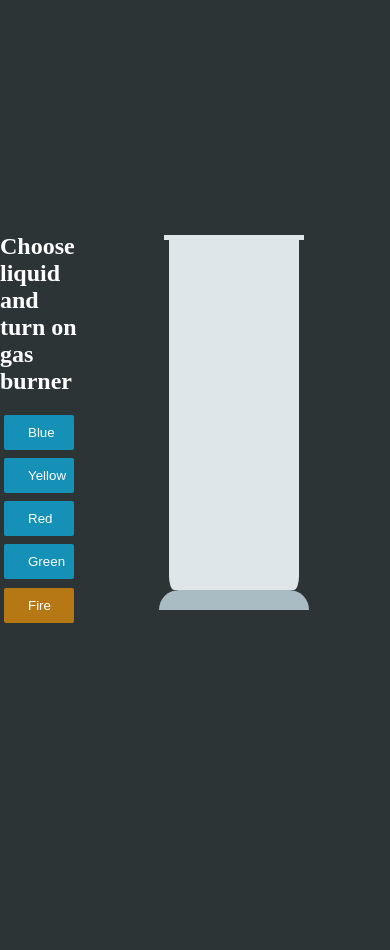
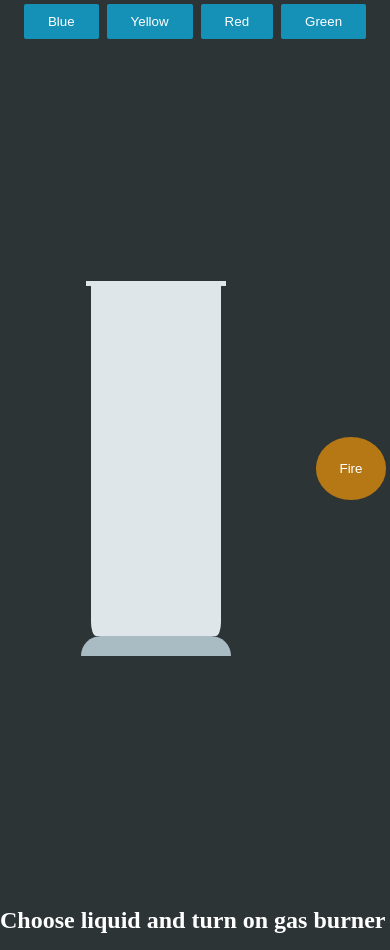
Before and after one commit to mrTibet/liquids, a plain HTML site: page index.html in a window 390 px wide. Before the commit the page ends 844 px from the top, so only its background shows below. Drawn offline with Linux system fonts and the light colour scheme.

Commit message:
add media and change position of elements

```diff
--- a/index.html
+++ b/index.html
@@ -8,9 +8,11 @@
     <script src="index.js"></script>
 </head>
 <body>
-    <main>
-        <div class="sidepanel">
-            <h1 id='tit'>Choose liquid and turn on gas burner</h1>
+
+        <div class="headpanel">
+            <div class="information">
+                <h1 id='tit'>Choose liquid and turn on gas burner</h1>
+            </div>
         <div class="buttons active-btn" id="home-blue">
 
             <button class="btn" data-target="home-blue">Blue</button>
@@ -39,8 +41,8 @@
             <button class="btn" data-target="red">Red</button>
             <button class="btn" data-target="green">Green</button>
         </div>
-        <button id="fire" data-target="fire">Fire</button>
         </div>
+    <main>
         <div class="field">
             <div class="line"></div>
             <div class="boxes">
@@ -62,10 +64,14 @@
         </div>
         <div class="gas-burner"></div>
         </div>
-
+        <div class="control-burner">
+            <button id="fire" data-target="fire">Fire</button>
+        </div>
         </div>
     </main>
-
+    <footer class="information-b">
+        <h1 id='tit'>Choose liquid and turn on gas burner</h1>
+    </footer>
 
 </body>
 </html>
--- a/style.css
+++ b/style.css
@@ -5,10 +5,14 @@ body{
 main{
     display: flex;
 }
-.sidepanel {
+.headpanel {
     display: flex;
-    flex-direction: column;
+    justify-content:space-between;
+}
+.control-burner{
+    display: flex;
     justify-content: center;
+    align-items: center;
     width: 20%;
 }
 .field{
@@ -62,7 +66,7 @@ main{
 }
 .active-btn{
     display: flex;
-    flex-direction: column;
+    /*flex-direction: column;*/
 }
 .btn{
     padding: 10px 24px;
@@ -83,13 +87,14 @@ h1{
     color: white;
 }
 .fresh{
-    font-size: 3.5rem;
-    font-weight: 900;
+    /*font-size: 3.5rem;
+    font-weight: 900;*/
+    color:#fdcb6e;
 }
 /*fire and animation*/
 #fire{
-    padding: 10px 24px;
-    border-radius: 2px;
+    padding: 24px;
+    border-radius: 50%;
     border: none;
     color: white;
     background-color: rgb(182, 120, 21);
@@ -198,3 +203,19 @@ h1{
         opacity: 0;
       }
 }
+
+.information-b{
+    display: none;
+}
+/*media queries*/
+@media screen and (max-width: 600px) {
+    .information{
+        display: none;
+    }
+    .headpanel{
+        justify-content: center;
+    }
+    .information-b{
+        display: flex;
+    }
+}
```
